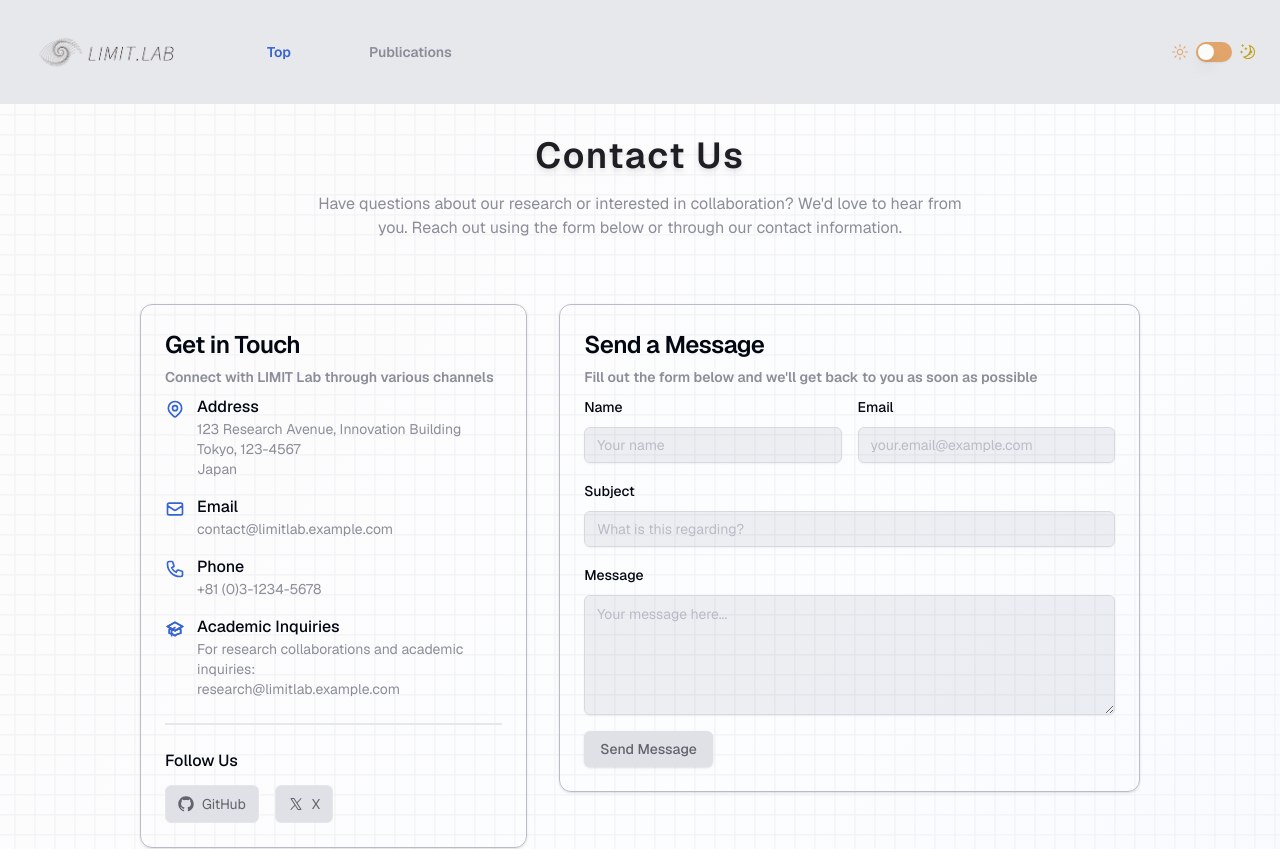
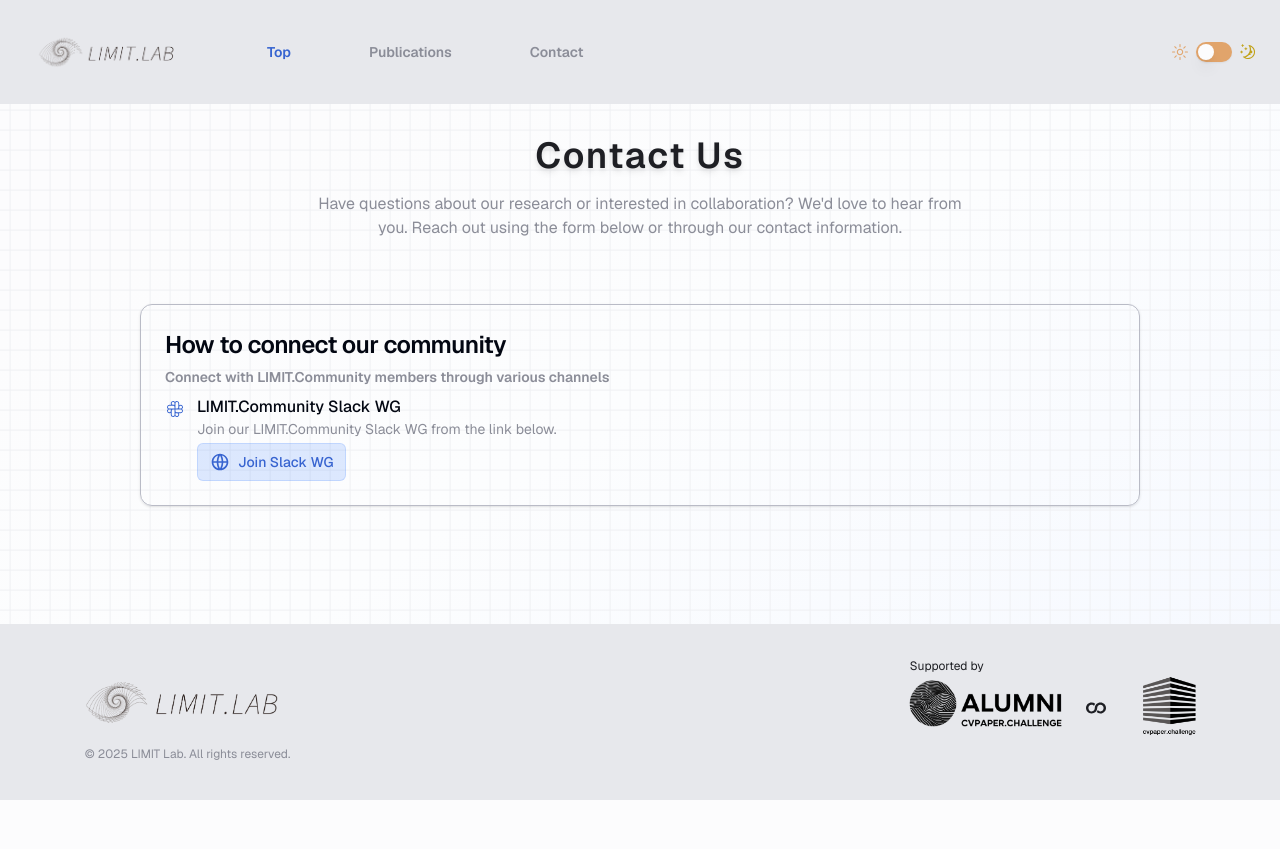
Before and after one commit to cvpaperchallenge-alumni/limit-lab-homepage, a Next.js app: page /contact in a window 1280 px wide. Shown: the top 849 px of the page. After the commit the page ends 800 px from the top, so only its background shows below. Built offline with nearby package versions, Linux system fonts and the light colour scheme; what tailwindcss-animated would draw is missing.

Commit message:
feat: add contact page.

```diff
--- a/src/app/(homepage)/contact/page.tsx
+++ b/src/app/(homepage)/contact/page.tsx
@@ -1,15 +1,9 @@
 'use client'
 
-import { useState } from 'react'
-import {
-  HiOutlineLocationMarker,
-  HiOutlineMail,
-  HiOutlinePhone,
-  HiOutlineAcademicCap,
-} from 'react-icons/hi'
-import { RxGithubLogo } from 'react-icons/rx'
-import { PiXLogo } from 'react-icons/pi'
+
+import { PiSlackLogoLight } from 'react-icons/pi'
 import Link from 'next/link'
+import { RiGlobalLine } from 'react-icons/ri'
 
 // shadcn/ui components
 import {
@@ -19,46 +13,41 @@ import {
   CardTitle,
   CardDescription,
 } from '@/components/ui/card'
-import { Button } from '@/components/ui/button'
-import { Input } from '@/components/ui/input'
-import { Textarea } from '@/components/ui/textarea'
-import { Label } from '@/components/ui/label'
-import { Separator } from '@/components/ui/separator'
 
 export default function ContactPage() {
-  const [name, setName] = useState('')
-  const [email, setEmail] = useState('')
-  const [subject, setSubject] = useState('')
-  const [message, setMessage] = useState('')
-  const [isSubmitting, setIsSubmitting] = useState(false)
-  const [submitStatus, setSubmitStatus] = useState<
-    'idle' | 'success' | 'error'
-  >('idle')
+  // const [name, setName] = useState('')
+  // const [email, setEmail] = useState('')
+  // const [subject, setSubject] = useState('')
+  // const [message, setMessage] = useState('')
+  // const [isSubmitting, setIsSubmitting] = useState(false)
+  // const [submitStatus, setSubmitStatus] = useState<
+  //   'idle' | 'success' | 'error'
+  // >('idle')
 
   // Form submission handler
-  const handleSubmit = async (e: React.FormEvent) => {
-    e.preventDefault()
-    setIsSubmitting(true)
-    setSubmitStatus('idle')
+  // const handleSubmit = async (e: React.FormEvent) => {
+  //   e.preventDefault()
+  //   setIsSubmitting(true)
+  //   setSubmitStatus('idle')
 
-    try {
-      // Simulate API call with timeout
-      await new Promise((resolve) => setTimeout(resolve, 1500))
-      console.log('Sending message:', { name, email, subject, message })
+  //   try {
+  //     // Simulate API call with timeout
+  //     await new Promise((resolve) => setTimeout(resolve, 1500))
+  //     console.log('Sending message:', { name, email, subject, message })
 
-      // Reset form
-      setName('')
-      setEmail('')
-      setSubject('')
-      setMessage('')
-      setSubmitStatus('success')
-    } catch (error) {
-      console.error('Error sending message:', error)
-      setSubmitStatus('error')
-    } finally {
-      setIsSubmitting(false)
-    }
-  }
+  //     // Reset form
+  //     setName('')
+  //     setEmail('')
+  //     setSubject('')
+  //     setMessage('')
+  //     setSubmitStatus('success')
+  //   } catch (error) {
+  //     console.error('Error sending message:', error)
+  //     setSubmitStatus('error')
+  //   } finally {
+  //     setIsSubmitting(false)
+  //   }
+  // }
 
   return (
     <div className="flex w-11/12 flex-1 flex-col items-center gap-8 py-8 sm:w-4/5 sm:gap-12 md:gap-16">
@@ -77,34 +66,45 @@ export default function ContactPage() {
       {/* Main Content */}
       <div className="flex w-full max-w-[1000px] flex-col gap-8 lg:flex-row">
         {/* Contact Information */}
-        <div className="w-full animate-fade-in-top lg:w-2/5">
+        <div className="w-full animate-fade-in-top">
           <Card className="bg-card/70 h-full overflow-hidden border-block-border backdrop-blur-sm">
             <CardHeader className="pb-2">
               <CardTitle className="text-xl font-semibold sm:text-2xl">
-                Get in Touch
+                How to connect our community
               </CardTitle>
               <CardDescription className="text-sm font-semibold text-sub">
-                Connect with LIMIT Lab through various channels
+                Connect with LIMIT.Community members through various channels
               </CardDescription>
             </CardHeader>
             <CardContent className="space-y-6">
               {/* Contact Details */}
               <div className="space-y-4">
                 <div className="flex items-start gap-3">
-                  <HiOutlineLocationMarker className="mt-1 size-5 shrink-0 text-accent-foreground" />
+                  <PiSlackLogoLight className="mt-1 size-5 shrink-0 text-accent-foreground" />
                   <div>
-                    <h3 className="font-medium">Address</h3>
-                    <p className="text-sm text-sub">
-                      123 Research Avenue, Innovation Building
+                    <h3 className="font-medium">LIMIT.Community Slack WG</h3>
+                    <div className="flex w-full flex-wrap gap-2 sm:flex-nowrap sm:gap-4">
+                      <p className="text-sm text-sub">
+                        Join our LIMIT.Community Slack WG from the link below.
+                      </p>
                       <br />
-                      Tokyo, 123-4567
-                      <br />
-                      Japan
-                    </p>
+                    </div>
+                    <div className="flex w-full flex-wrap gap-2 sm:flex-nowrap sm:gap-4">
+                      <Link
+                        href="https://join.slack.com/t/limit-community/shared_invite/zt-1oov3gv0h-kaLICu0jm_wzm0_H6D46Lw"
+                        target="_blank"
+                        className="flex h-auto items-center gap-1 rounded-md border border-button-project bg-button-project px-2 py-1.5 text-button-project-foreground hover:bg-button-project-hovered hover:text-button-project-foreground-hovered sm:gap-2 sm:px-3 sm:py-2"
+                      >
+                        <RiGlobalLine className="size-4 sm:size-5" />
+                        <span className="text-xs font-medium sm:text-sm">
+                          Join Slack WG
+                        </span>
+                      </Link>
+                    </div>
                   </div>
                 </div>
 
-                <div className="flex items-start gap-3">
+                {/* <div className="flex items-start gap-3">
                   <HiOutlineMail className="mt-1 size-5 shrink-0 text-accent-foreground" />
                   <div>
                     <h3 className="font-medium">Email</h3>
@@ -112,17 +112,17 @@ export default function ContactPage() {
                       contact@limitlab.example.com
                     </p>
                   </div>
-                </div>
+                </div> */}
 
-                <div className="flex items-start gap-3">
+                {/* <div className="flex items-start gap-3">
                   <HiOutlinePhone className="mt-1 size-5 shrink-0 text-accent-foreground" />
                   <div>
                     <h3 className="font-medium">Phone</h3>
                     <p className="text-sm text-sub">+81 (0)3-1234-5678</p>
                   </div>
-                </div>
+                </div> */}
 
-                <div className="flex items-start gap-3">
+                {/* <div className="flex items-start gap-3">
                   <HiOutlineAcademicCap className="mt-1 size-5 shrink-0 text-accent-foreground" />
                   <div>
                     <h3 className="font-medium">Academic Inquiries</h3>
@@ -132,13 +132,13 @@ export default function ContactPage() {
                       research@limitlab.example.com
                     </p>
                   </div>
-                </div>
+                </div> */}
               </div>
 
-              <Separator className="h-[2px]" />
+              {/* <Separator className="h-[2px]" /> */}
 
               {/* Social Links */}
-              <div>
+              {/* <div>
                 <h3 className="mb-3 font-medium">Follow Us</h3>
                 <div className="flex gap-4">
                   <Link
@@ -158,122 +158,16 @@ export default function ContactPage() {
                     <span>X</span>
                   </Link>
                 </div>
-              </div>
+              </div> */}
             </CardContent>
           </Card>
         </div>
 
         {/* Contact Form */}
-        <div className="w-full animate-fade-in-top lg:w-3/5">
-          <Card className="bg-card/70 border-block-border backdrop-blur-sm">
-            <CardHeader className="pb-2">
-              <CardTitle className="text-xl font-semibold sm:text-2xl">
-                Send a Message
-              </CardTitle>
-              <CardDescription className="text-sm font-semibold text-sub">
-                Fill out the form below and we&apos;ll get back to you as soon
-                as possible
-              </CardDescription>
-            </CardHeader>
-            <CardContent>
-              <form onSubmit={handleSubmit} className="space-y-4">
-                <div className="grid gap-4 sm:grid-cols-2">
-                  {/* Name */}
-                  <div className="space-y-2">
-                    <Label htmlFor="name" className="text-sm font-medium">
-                      Name
-                    </Label>
-                    <Input
-                      id="name"
-                      type="text"
-                      placeholder="Your name"
-                      value={name}
-                      onChange={(e) => setName(e.target.value)}
-                      required
-                      className="border-input-border bg-input-background"
-                    />
-                  </div>
-
-                  {/* Email */}
-                  <div className="space-y-2">
-                    <Label htmlFor="email" className="text-sm font-medium">
-                      Email
-                    </Label>
-                    <Input
-                      id="email"
-                      type="email"
-                      placeholder="your.email@example.com"
-                      value={email}
-                      onChange={(e) => setEmail(e.target.value)}
-                      required
-                      className="border-input-border bg-input-background"
-                    />
-                  </div>
-                </div>
-
-                {/* Subject */}
-                <div className="space-y-2">
-                  <Label htmlFor="subject" className="text-sm font-medium">
-                    Subject
-                  </Label>
-                  <Input
-                    id="subject"
-                    type="text"
-                    placeholder="What is this regarding?"
-                    value={subject}
-                    onChange={(e) => setSubject(e.target.value)}
-                    required
-                    className="border-input-border bg-input-background"
-                  />
-                </div>
-
-                {/* Message */}
-                <div className="space-y-2">
-                  <Label htmlFor="message" className="text-sm font-medium">
-                    Message
-                  </Label>
-                  <Textarea
-                    id="message"
-                    placeholder="Your message here..."
-                    rows={5}
-                    value={message}
-                    onChange={(e) => setMessage(e.target.value)}
-                    required
-                    className="min-h-[120px] resize-y border-input-border bg-input-background"
-                  />
-                </div>
-
-                {/* Status Messages */}
-                {submitStatus === 'success' && (
-                  <div className="rounded-md bg-green-50 p-3 text-sm text-green-800 dark:bg-green-900/30 dark:text-green-200">
-                    Your message has been sent successfully! We&apos;ll get back
-                    to you soon.
-                  </div>
-                )}
-
-                {submitStatus === 'error' && (
-                  <div className="rounded-md bg-red-50 p-3 text-sm text-red-800 dark:bg-red-900/30 dark:text-red-200">
-                    There was an error sending your message. Please try again
-                    later.
-                  </div>
-                )}
-
-                {/* Submit Button */}
-                <Button
-                  type="submit"
-                  className="w-full bg-button-background text-button-foreground hover:bg-accent hover:text-accent-foreground sm:w-auto"
-                  disabled={isSubmitting}
-                >
-                  {isSubmitting ? 'Sending...' : 'Send Message'}
-                </Button>
-              </form>
-            </CardContent>
-          </Card>
-        </div>
       </div>
 
       {/* Map Section */}
-      <div className="w-full max-w-[1000px] overflow-hidden rounded-xl border border-block-border">
+      {/* <div className="w-full max-w-[1000px] overflow-hidden rounded-xl border border-block-border">
         <div className="aspect-video w-full">
           <iframe
             src="https://www.google.com/maps/embed?pb=!1m18!1m12!1m3!1d3240.827853707428!2d139.76454987617074!3d35.68124152999252!2m3!1f0!2f0!3f0!3m2!1i1024!2i768!4f13.1!3m3!1m2!1s0x60188bfbd89f700b%3A0x277c49ba34ed38!2sTokyo%20Station!5e0!3m2!1sen!2sjp!4v1715530217062!5m2!1sen!2sjp"
@@ -287,7 +181,7 @@ export default function ContactPage() {
             className="bg-muted"
           ></iframe>
         </div>
-      </div>
+      </div> */}
     </div>
   )
 }
--- a/src/components/header.tsx
+++ b/src/components/header.tsx
@@ -32,7 +32,7 @@ export function Header() {
   const [page, setPage] = useState('top')
   const [hasHoveredTop, setHasHoveredTop] = useState(false)
   const [hasHoveredPublications, setHasHoveredPublications] = useState(false)
-  // const [hasHoveredContact, setHasHoveredContact] = useState(false)
+  const [hasHoveredContact, setHasHoveredContact] = useState(false)
   const router = useRouter()
   const pathname = usePathname()
 
@@ -145,7 +145,7 @@ export function Header() {
                 </span>
               </Link>
             </Button>
-            {/* <Button
+            <Button
               variant="link"
               asChild
               className="group pl-0.5 font-semibold hover:animate-pulsate-fwd hover:no-underline"
@@ -177,7 +177,7 @@ export function Header() {
                   Contact
                 </span>
               </Link>
-            </Button> */}
+            </Button>
           </div>
         </div>
 
```
